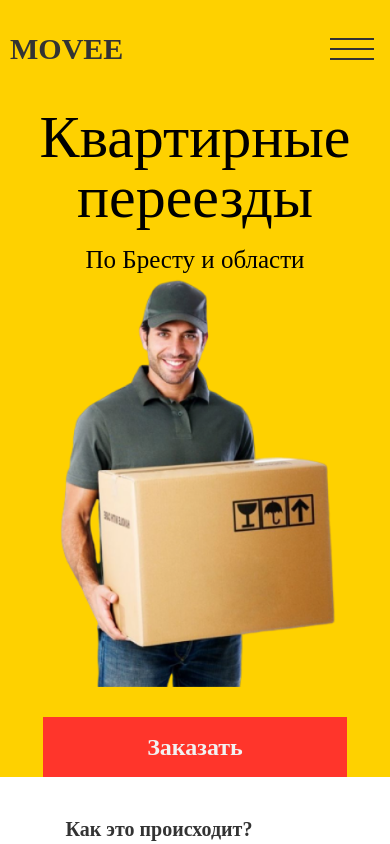
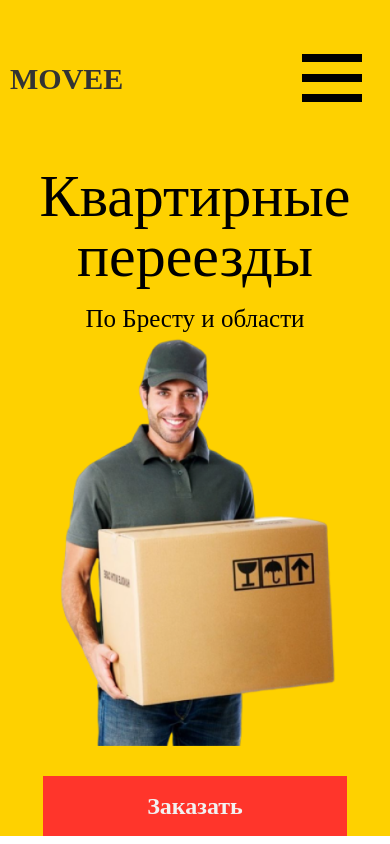
Before and after one commit to mklapshin/landingPage, a plain HTML site: page index.html in a window 390 px wide. Shown: the top 844 px of the page. Drawn offline with Linux system fonts and the light colour scheme; a web font is replaced by a local one.

Commit message:
СТ4: - block 8 burger

```diff
--- a/css/wrapper.css
+++ b/css/wrapper.css
@@ -93,7 +93,7 @@
   display: none;
 }
 
-.image_burger {
+.c-hamburger {
   display: none;
 }
 
@@ -188,11 +188,56 @@
     display: none;
   }
 
-  .image_burger {
+  .c-hamburger {
     display: block;
-    max-height: 45px;
-    max-width: 30px;
-    padding: 0 20px 0 0;
+    position: relative;
+    overflow: hidden;
+    margin: 0;
+    padding: 0;
+    width: 96px;
+    height: 96px;
+    font-size: 0;
+    text-indent: -9999px;
+    appearance: none;
+    box-shadow: none;
+    border-radius: none;
+    border: none;
+    cursor: pointer;
+    transition: background 0.3s;
+    background: #FED100;
+  }
+
+  .c-hamburger:focus {
+    outline: none;
+  }
+
+  .c-hamburger span {
+    display: block;
+    position: absolute;
+    top: 44px;
+    left: 18px;
+    right: 18px;
+    height: 8px;
+    background: black;
+  }
+
+  .c-hamburger span::before,
+  .c-hamburger span::after {
+    position: absolute;
+    display: block;
+    left: 0;
+    width: 100%;
+    height: 8px;
+    background-color: black;
+    content: "";
+  }
+
+  .c-hamburger span::before {
+    top: -20px;
+  }
+
+  .c-hamburger span::after {
+    bottom: -20px;
   }
 }
 
--- a/index.html
+++ b/index.html
@@ -16,9 +16,11 @@
       <div class="fullscreen__container">
         <header class="fullscreen__header">
           <div class="header__logo">MOVEE</div>
-          <div class="image_burger">
-            <img src="./img/burger.png" alt="">
-          </div>
+
+            <button class="c-hamburger c-hamburger--rot">
+              <span>toggle menu</span>
+            </button>
+
           <nav class="header__menu">
             <li class="header__link">Цены</li>
             <li class="header__link">Автопарк</li>
```
Also changed, not shown: img/burger.png (deleted), img/burger_line.png (added).
